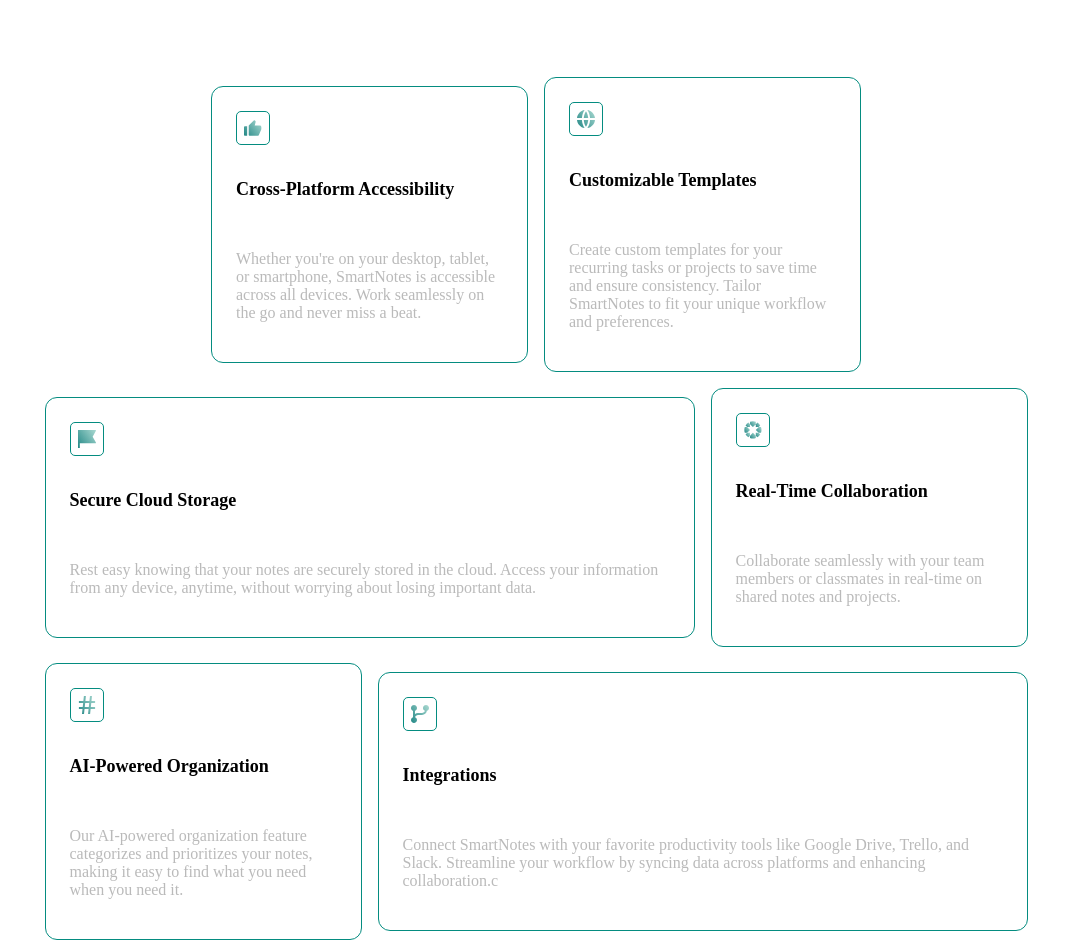
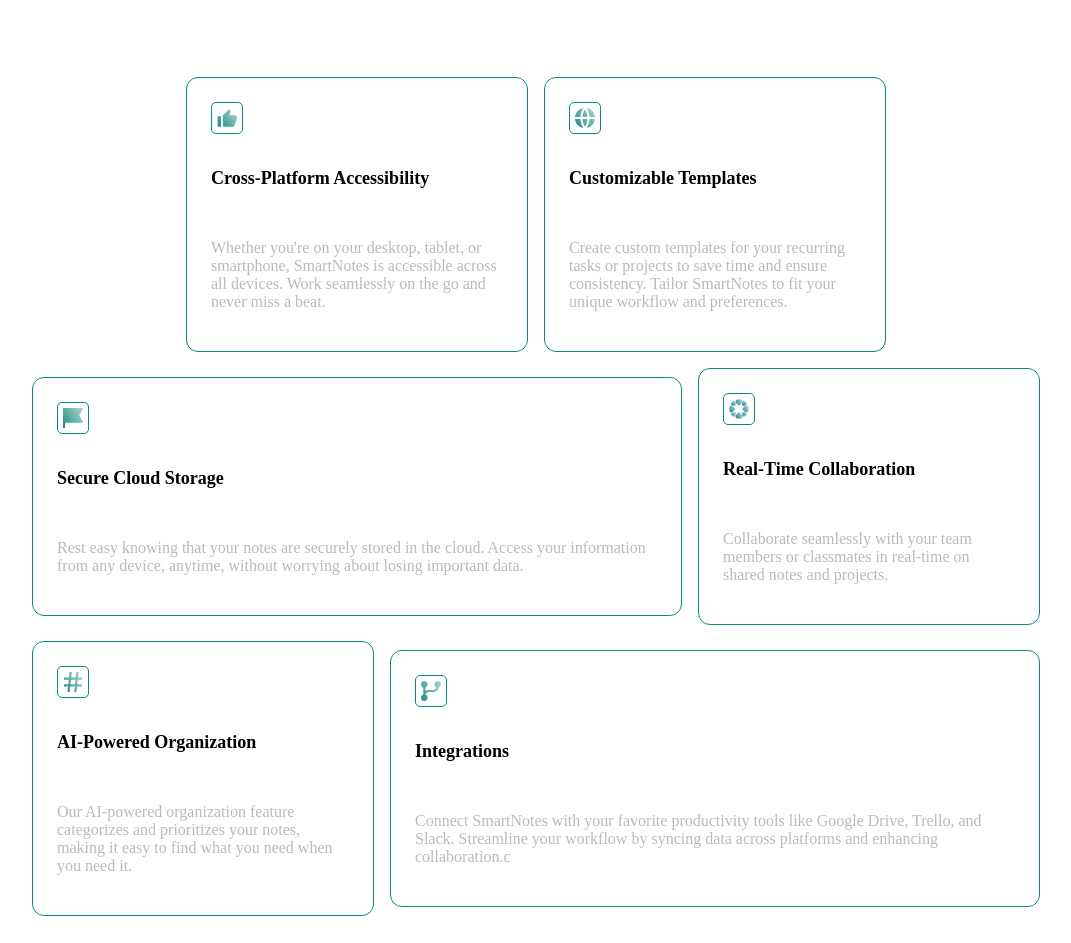
Before and after one commit to tanyf5/smart-notes-repo, a website: page src/partials/benefits.html in a window 1280 px wide. Shown: the part 311-1254 px from the top of the page, without its empty margins (124-1195 px from the left). Drawn offline with Linux system fonts and the light colour scheme; files that its build step writes are made by us from their sources.

Commit message:
benefits section fixed, li width and hight

```diff
--- a/src/partials/benefits.html
+++ b/src/partials/benefits.html
@@ -1,123 +1,328 @@
 <section class="benefits container" id="benefits">
-    <link rel="stylesheet" href="./src/styles/benefits.css">
+  <link rel="stylesheet" href="./src/styles/benefits.css" />
   <div class="benefits-wrapper">
     <div class="benef-title-wrapper">
-            <h2 class="benefits-title">Discover the Power of <span class="benef-title-span">SmartNotes</span></h2>
-            <p class="benef-par">SmartNotes is packed with innovative features designed to revolutionize the way you take notes, collaborate with others, and stay organized.</p>
+      <h2 class="benefits-title">
+        Discover the Power of <span class="benef-title-span">SmartNotes</span>
+      </h2>
+      <p class="benef-par">
+        SmartNotes is packed with innovative features designed to revolutionize
+        the way you take notes, collaborate with others, and stay organized.
+      </p>
     </div>
     <ul class="benef-list">
       <li class="benef-item">
-                <svg class="benef-icon" width="18px" height="18px" viewBox="0 0 23 20" fill="none" xmlns="http://www.w3.org/2000/svg">
-                    <path d="M1.00807 7.9031H4.03229V20H1.00807C0.451334 20 0 19.5487 0 18.9919V8.91117C0 8.35443 0.451334 7.9031 1.00807 7.9031ZM6.34369 6.59977L12.7959 0.147635C12.9732 -0.0297351 13.254 -0.0496848 13.4546 0.10081L14.3141 0.745412C14.8027 1.11187 15.0229 1.73628 14.8722 2.32815L13.7096 6.89503H20.1614C21.275 6.89503 22.1776 7.79769 22.1776 8.91117V11.0325C22.1776 11.2959 22.126 11.5567 22.0258 11.8001L18.9064 19.3757C18.7509 19.7534 18.3827 20 17.9742 20H7.05651C6.49977 20 6.04843 19.5487 6.04843 18.9919V7.31259C6.04843 7.04523 6.15464 6.78883 6.34369 6.59977Z" fill="url(#paint0_linear_4111_1659)"/>
+        <div class="benef-icon">
+          <svg
+            width="23"
+            height="20"
+            viewBox="0 0 23 20"
+            fill="none"
+            xmlns="http://www.w3.org/2000/svg"
+          >
+            <path
+              d="M1.68858 7.9031H4.7128V20H1.68858C1.13185 20 0.680511 19.5487 0.680511 18.9919V8.91117C0.680511 8.35443 1.13185 7.9031 1.68858 7.9031ZM7.0242 6.59977L13.4764 0.147635C13.6537 -0.0297351 13.9345 -0.0496848 14.1352 0.10081L14.9946 0.745412C15.4832 1.11187 15.7034 1.73628 15.5527 2.32815L14.3901 6.89503H20.842C21.9555 6.89503 22.8581 7.79769 22.8581 8.91117V11.0325C22.8581 11.2959 22.8065 11.5567 22.7063 11.8001L19.5869 19.3757C19.4314 19.7534 19.0632 20 18.6547 20H7.73702C7.18028 20 6.72895 19.5487 6.72895 18.9919V7.31259C6.72895 7.04523 6.83516 6.78883 7.0242 6.59977Z"
+              fill="url(#paint0_linear_4111_295)"
+            />
             <defs>
-                        <linearGradient id="paint0_linear_4111_1659" x1="22.1776" y1="0" x2="-7.03057" y2="23.4744" gradientUnits="userSpaceOnUse">
-                            <stop stop-color="#AAD9D1"/>
-                            <stop offset="1" stop-color="#017373"/>
+              <linearGradient
+                id="paint0_linear_4111_295"
+                x1="22.8581"
+                y1="0"
+                x2="-6.35006"
+                y2="23.4744"
+                gradientUnits="userSpaceOnUse"
+              >
+                <stop stop-color="#AAD9D1" />
+                <stop offset="1" stop-color="#017373" />
               </linearGradient>
             </defs>
           </svg>
+        </div>
         <h3 class="benef-item-ttl">Cross-Platform Accessibility</h3>
-                <p class="benef-item-par">Whether you're on your desktop, tablet, or smartphone, SmartNotes is accessible across all devices. Work seamlessly on the go and never miss a beat.</p>
+        <p class="benef-item-par">
+          Whether you're on your desktop, tablet, or smartphone, SmartNotes is
+          accessible across all devices. Work seamlessly on the go and never
+          miss a beat.
+        </p>
       </li>
       <li class="benef-item">
-                <svg class="benef-icon" width="18px" height="18px" viewBox="0 0 20 20" fill="none" xmlns="http://www.w3.org/2000/svg">
-                    <path d="M0 11.0121H5.5051C5.68498 14.3203 6.74136 17.3934 8.44436 20C3.95783 19.2978 0.453016 15.607 0 11.0121ZM0 8.98798C0.453016 4.39297 3.95783 0.7021 8.44436 0C6.74136 2.60658 5.68498 5.67972 5.5051 8.98798H0ZM20 8.98798H14.4948C14.3149 5.67972 13.2586 2.60658 11.5556 0C16.0422 0.7021 19.547 4.39297 20 8.98798ZM20 11.0121C19.547 15.607 16.0422 19.2978 11.5556 20C13.2586 17.3934 14.3149 14.3203 14.4948 11.0121H20ZM7.51847 11.0121H12.4815C12.309 13.8284 11.4217 16.45 9.99994 18.6951C8.57822 16.45 7.69093 13.8284 7.51847 11.0121ZM7.51847 8.98798C7.69093 6.17157 8.57822 3.54997 9.99994 1.30493C11.4217 3.54997 12.309 6.17157 12.4815 8.98798H7.51847Z" fill="url(#paint0_linear_4111_1665)"/>
+        <div class="benef-icon">
+          <svg
+            width="18px"
+            height="18px"
+            viewBox="0 0 20 20"
+            fill="none"
+            xmlns="http://www.w3.org/2000/svg"
+          >
+            <path
+              d="M0 11.0121H5.5051C5.68498 14.3203 6.74136 17.3934 8.44436 20C3.95783 19.2978 0.453016 15.607 0 11.0121ZM0 8.98798C0.453016 4.39297 3.95783 0.7021 8.44436 0C6.74136 2.60658 5.68498 5.67972 5.5051 8.98798H0ZM20 8.98798H14.4948C14.3149 5.67972 13.2586 2.60658 11.5556 0C16.0422 0.7021 19.547 4.39297 20 8.98798ZM20 11.0121C19.547 15.607 16.0422 19.2978 11.5556 20C13.2586 17.3934 14.3149 14.3203 14.4948 11.0121H20ZM7.51847 11.0121H12.4815C12.309 13.8284 11.4217 16.45 9.99994 18.6951C8.57822 16.45 7.69093 13.8284 7.51847 11.0121ZM7.51847 8.98798C7.69093 6.17157 8.57822 3.54997 9.99994 1.30493C11.4217 3.54997 12.309 6.17157 12.4815 8.98798H7.51847Z"
+              fill="url(#paint0_linear_4111_1665)"
+            />
             <defs>
-                        <linearGradient id="paint0_linear_4111_1665" x1="20" y1="0" x2="-8.42317" y2="20.6005" gradientUnits="userSpaceOnUse">
-                            <stop stop-color="#AAD9D1"/>
-                            <stop offset="1" stop-color="#017373"/>
+              <linearGradient
+                id="paint0_linear_4111_1665"
+                x1="20"
+                y1="0"
+                x2="-8.42317"
+                y2="20.6005"
+                gradientUnits="userSpaceOnUse"
+              >
+                <stop stop-color="#AAD9D1" />
+                <stop offset="1" stop-color="#017373" />
               </linearGradient>
             </defs>
           </svg>
+        </div>
         <h3 class="benef-item-ttl">Customizable Templates</h3>
-                <p class="benef-item-par">Create custom templates for your recurring tasks or projects to save time and ensure consistency. Tailor SmartNotes to fit your unique workflow and preferences.</p>
+        <p class="benef-item-par">
+          Create custom templates for your recurring tasks or projects to save
+          time and ensure consistency. Tailor SmartNotes to fit your unique
+          workflow and preferences.
+        </p>
       </li>
       <li class="benef-item">
-                <svg class="benef-icon" width="18px" height="18px" viewBox="0 0 18 18" fill="none" xmlns="http://www.w3.org/2000/svg">
-                    <path d="M0 0H17.5416C17.7948 0 18 0.212078 18 0.473684C18 0.556115 17.9791 0.637124 17.9395 0.708698L14.6651 6.63158L17.9395 12.5544C18.0651 12.7816 17.9887 13.0709 17.769 13.2007C17.6997 13.2417 17.6214 13.2632 17.5416 13.2632H1.83313V18H0V0Z" fill="url(#paint0_linear_4111_1671)"/>
+        <div class="benef-icon">
+          <svg
+            width="18px"
+            height="18px"
+            viewBox="0 0 18 18"
+            fill="none"
+            xmlns="http://www.w3.org/2000/svg"
+          >
+            <path
+              d="M0 0H17.5416C17.7948 0 18 0.212078 18 0.473684C18 0.556115 17.9791 0.637124 17.9395 0.708698L14.6651 6.63158L17.9395 12.5544C18.0651 12.7816 17.9887 13.0709 17.769 13.2007C17.6997 13.2417 17.6214 13.2632 17.5416 13.2632H1.83313V18H0V0Z"
+              fill="url(#paint0_linear_4111_1671)"
+            />
             <defs>
-                        <linearGradient id="paint0_linear_4111_1671" x1="18" y1="0" x2="-7.58085" y2="18.5405" gradientUnits="userSpaceOnUse">
-                            <stop stop-color="#AAD9D1"/>
-                            <stop offset="1" stop-color="#017373"/>
+              <linearGradient
+                id="paint0_linear_4111_1671"
+                x1="18"
+                y1="0"
+                x2="-7.58085"
+                y2="18.5405"
+                gradientUnits="userSpaceOnUse"
+              >
+                <stop stop-color="#AAD9D1" />
+                <stop offset="1" stop-color="#017373" />
               </linearGradient>
             </defs>
           </svg>
+        </div>
         <h3 class="benef-item-ttl">Secure Cloud Storage</h3>
-                <p class="benef-item-par">Rest easy knowing that your notes are securely stored in the cloud. Access your information from any device, anytime, without worrying about losing important data.</p>
+        <p class="benef-item-par">
+          Rest easy knowing that your notes are securely stored in the cloud.
+          Access your information from any device, anytime, without worrying
+          about losing important data.
+        </p>
       </li>
       <li class="benef-item">
-                <svg class="benef-icon" width="18px" height="18px" viewBox="0 0 24 24" fill="none" xmlns="http://www.w3.org/2000/svg">
-                    <path d="M15.7697 1.11676V4.20108L11.9432 8.02756H11.855L8.02856 4.20108V1.11561C9.23801 0.681538 10.5402 0.444458 11.8986 0.444458C13.2569 0.444458 14.5603 0.681537 15.7697 1.11676Z" fill="url(#paint0_linear_4111_1679)"/>
-                    <path d="M15.7697 19.5963V22.6806C14.5603 23.1159 13.2569 23.3529 11.8986 23.3529C10.5402 23.3529 9.23801 23.117 8.02856 22.6818V19.5963L11.855 15.7698H11.9432L15.7697 19.5963Z" fill="url(#paint1_linear_4111_1679)"/>
-                    <path d="M21.6818 5.94196L19.5962 8.02758H15.7686V4.20109L17.8542 2.11548C19.4141 3.06609 20.7289 4.3809 21.6818 5.94196Z" fill="url(#paint2_linear_4111_1679)"/>
-                    <path d="M8.0275 15.7698V19.5963L5.94074 21.6831C4.38083 20.7302 3.06601 19.4154 2.11426 17.8554L4.19987 15.7698H8.0275Z" fill="url(#paint3_linear_4111_1679)"/>
-                    <path d="M21.6818 17.8554C20.73 19.4154 19.4152 20.7302 17.8553 21.6831L15.7686 19.5963V15.7698H19.5962L21.6818 17.8554Z" fill="url(#paint4_linear_4111_1679)"/>
-                    <path d="M8.0275 4.20109V8.02758H4.19987L2.11426 5.94196C3.06716 4.3809 4.38197 3.06609 5.94189 2.11548L8.0275 4.20109Z" fill="url(#paint5_linear_4111_1679)"/>
-                    <path d="M23.3517 11.8987C23.3517 13.2571 23.1146 14.5604 22.6794 15.7699H19.5962L15.7686 11.9423V11.8552L19.5962 8.02759H22.6794C23.1146 9.23704 23.3517 10.5404 23.3517 11.8987Z" fill="url(#paint6_linear_4111_1679)"/>
-                    <path d="M8.02744 11.8552V11.9423L4.19981 15.7699H1.11663C0.681415 14.5604 0.444336 13.2571 0.444336 11.8987C0.444336 10.5404 0.681415 9.23704 1.11663 8.02759H4.19981L8.02744 11.8552Z" fill="url(#paint7_linear_4111_1679)"/>
+        <div class="benef-icon">
+          <svg
+            width="18px"
+            height="18px"
+            viewBox="0 0 24 24"
+            fill="none"
+            xmlns="http://www.w3.org/2000/svg"
+          >
+            <path
+              d="M15.7697 1.11676V4.20108L11.9432 8.02756H11.855L8.02856 4.20108V1.11561C9.23801 0.681538 10.5402 0.444458 11.8986 0.444458C13.2569 0.444458 14.5603 0.681537 15.7697 1.11676Z"
+              fill="url(#paint0_linear_4111_1679)"
+            />
+            <path
+              d="M15.7697 19.5963V22.6806C14.5603 23.1159 13.2569 23.3529 11.8986 23.3529C10.5402 23.3529 9.23801 23.117 8.02856 22.6818V19.5963L11.855 15.7698H11.9432L15.7697 19.5963Z"
+              fill="url(#paint1_linear_4111_1679)"
+            />
+            <path
+              d="M21.6818 5.94196L19.5962 8.02758H15.7686V4.20109L17.8542 2.11548C19.4141 3.06609 20.7289 4.3809 21.6818 5.94196Z"
+              fill="url(#paint2_linear_4111_1679)"
+            />
+            <path
+              d="M8.0275 15.7698V19.5963L5.94074 21.6831C4.38083 20.7302 3.06601 19.4154 2.11426 17.8554L4.19987 15.7698H8.0275Z"
+              fill="url(#paint3_linear_4111_1679)"
+            />
+            <path
+              d="M21.6818 17.8554C20.73 19.4154 19.4152 20.7302 17.8553 21.6831L15.7686 19.5963V15.7698H19.5962L21.6818 17.8554Z"
+              fill="url(#paint4_linear_4111_1679)"
+            />
+            <path
+              d="M8.0275 4.20109V8.02758H4.19987L2.11426 5.94196C3.06716 4.3809 4.38197 3.06609 5.94189 2.11548L8.0275 4.20109Z"
+              fill="url(#paint5_linear_4111_1679)"
+            />
+            <path
+              d="M23.3517 11.8987C23.3517 13.2571 23.1146 14.5604 22.6794 15.7699H19.5962L15.7686 11.9423V11.8552L19.5962 8.02759H22.6794C23.1146 9.23704 23.3517 10.5404 23.3517 11.8987Z"
+              fill="url(#paint6_linear_4111_1679)"
+            />
+            <path
+              d="M8.02744 11.8552V11.9423L4.19981 15.7699H1.11663C0.681415 14.5604 0.444336 13.2571 0.444336 11.8987C0.444336 10.5404 0.681415 9.23704 1.11663 8.02759H4.19981L8.02744 11.8552Z"
+              fill="url(#paint7_linear_4111_1679)"
+            />
             <defs>
-                        <linearGradient id="paint0_linear_4111_1679" x1="15.7697" y1="0.444458" x2="4.92561" y2="8.46786" gradientUnits="userSpaceOnUse">
-                            <stop stop-color="#AAD9D1"/>
-                            <stop offset="1" stop-color="#017373"/>
+              <linearGradient
+                id="paint0_linear_4111_1679"
+                x1="15.7697"
+                y1="0.444458"
+                x2="4.92561"
+                y2="8.46786"
+                gradientUnits="userSpaceOnUse"
+              >
+                <stop stop-color="#AAD9D1" />
+                <stop offset="1" stop-color="#017373" />
               </linearGradient>
-                        <linearGradient id="paint1_linear_4111_1679" x1="15.7697" y1="15.7698" x2="4.92561" y2="23.7932" gradientUnits="userSpaceOnUse">
-                            <stop stop-color="#AAD9D1"/>
-                            <stop offset="1" stop-color="#017373"/>
+              <linearGradient
+                id="paint1_linear_4111_1679"
+                x1="15.7697"
+                y1="15.7698"
+                x2="4.92561"
+                y2="23.7932"
+                gradientUnits="userSpaceOnUse"
+              >
+                <stop stop-color="#AAD9D1" />
+                <stop offset="1" stop-color="#017373" />
               </linearGradient>
-                        <linearGradient id="paint2_linear_4111_1679" x1="21.6818" y1="2.11548" x2="13.2793" y2="8.20664" gradientUnits="userSpaceOnUse">
-                            <stop stop-color="#AAD9D1"/>
-                            <stop offset="1" stop-color="#017373"/>
+              <linearGradient
+                id="paint2_linear_4111_1679"
+                x1="21.6818"
+                y1="2.11548"
+                x2="13.2793"
+                y2="8.20664"
+                gradientUnits="userSpaceOnUse"
+              >
+                <stop stop-color="#AAD9D1" />
+                <stop offset="1" stop-color="#017373" />
               </linearGradient>
-                        <linearGradient id="paint3_linear_4111_1679" x1="8.0275" y1="15.7698" x2="-0.376153" y2="21.8606" gradientUnits="userSpaceOnUse">
-                            <stop stop-color="#AAD9D1"/>
-                            <stop offset="1" stop-color="#017373"/>
+              <linearGradient
+                id="paint3_linear_4111_1679"
+                x1="8.0275"
+                y1="15.7698"
+                x2="-0.376153"
+                y2="21.8606"
+                gradientUnits="userSpaceOnUse"
+              >
+                <stop stop-color="#AAD9D1" />
+                <stop offset="1" stop-color="#017373" />
               </linearGradient>
-                        <linearGradient id="paint4_linear_4111_1679" x1="21.6818" y1="15.7698" x2="13.2781" y2="21.8606" gradientUnits="userSpaceOnUse">
-                            <stop stop-color="#AAD9D1"/>
-                            <stop offset="1" stop-color="#017373"/>
+              <linearGradient
+                id="paint4_linear_4111_1679"
+                x1="21.6818"
+                y1="15.7698"
+                x2="13.2781"
+                y2="21.8606"
+                gradientUnits="userSpaceOnUse"
+              >
+                <stop stop-color="#AAD9D1" />
+                <stop offset="1" stop-color="#017373" />
               </linearGradient>
-                        <linearGradient id="paint5_linear_4111_1679" x1="8.0275" y1="2.11548" x2="-0.375033" y2="8.20664" gradientUnits="userSpaceOnUse">
-                            <stop stop-color="#AAD9D1"/>
-                            <stop offset="1" stop-color="#017373"/>
+              <linearGradient
+                id="paint5_linear_4111_1679"
+                x1="8.0275"
+                y1="2.11548"
+                x2="-0.375033"
+                y2="8.20664"
+                gradientUnits="userSpaceOnUse"
+              >
+                <stop stop-color="#AAD9D1" />
+                <stop offset="1" stop-color="#017373" />
               </linearGradient>
-                        <linearGradient id="paint6_linear_4111_1679" x1="23.3517" y1="8.02759" x2="12.4217" y2="15.7865" gradientUnits="userSpaceOnUse">
-                            <stop stop-color="#AAD9D1"/>
-                            <stop offset="1" stop-color="#017373"/>
+              <linearGradient
+                id="paint6_linear_4111_1679"
+                x1="23.3517"
+                y1="8.02759"
+                x2="12.4217"
+                y2="15.7865"
+                gradientUnits="userSpaceOnUse"
+              >
+                <stop stop-color="#AAD9D1" />
+                <stop offset="1" stop-color="#017373" />
               </linearGradient>
-                        <linearGradient id="paint7_linear_4111_1679" x1="8.02744" y1="8.02759" x2="-2.90257" y2="15.7865" gradientUnits="userSpaceOnUse">
-                            <stop stop-color="#AAD9D1"/>
-                            <stop offset="1" stop-color="#017373"/>
+              <linearGradient
+                id="paint7_linear_4111_1679"
+                x1="8.02744"
+                y1="8.02759"
+                x2="-2.90257"
+                y2="15.7865"
+                gradientUnits="userSpaceOnUse"
+              >
+                <stop stop-color="#AAD9D1" />
+                <stop offset="1" stop-color="#017373" />
               </linearGradient>
             </defs>
           </svg>
+        </div>
         <h3 class="benef-item-ttl">Real-Time Collaboration</h3>
-                <p class="benef-item-par">Collaborate seamlessly with your team members or classmates in real-time on shared notes and projects.</p>
+        <p class="benef-item-par">
+          Collaborate seamlessly with your team members or classmates in
+          real-time on shared notes and projects.
+        </p>
       </li>
       <li class="benef-item">
-                <svg class="benef-icon" width="18px" height="18px" viewBox="0 0 18 20" fill="none" xmlns="http://www.w3.org/2000/svg">
-                    <path d="M4.25731 12.2222L4.73029 7.77778H0V5.55556H4.96677L5.55798 0H7.82032L7.22914 5.55556H11.7168L12.308 0H14.5703L13.9791 5.55556H18V7.77778H13.7427L13.2697 12.2222H18V14.4444H13.0332L12.442 20H10.1797L10.7709 14.4444H6.28323L5.69202 20H3.42962L4.02083 14.4444H0V12.2222H4.25731ZM6.51971 12.2222H11.0073L11.4803 7.77778H6.99266L6.51971 12.2222Z" fill="url(#paint0_linear_4111_1693)"/>
+        <div class="benef-icon">
+          <svg
+            width="18px"
+            height="18px"
+            viewBox="0 0 18 20"
+            fill="none"
+            xmlns="http://www.w3.org/2000/svg"
+          >
+            <path
+              d="M4.25731 12.2222L4.73029 7.77778H0V5.55556H4.96677L5.55798 0H7.82032L7.22914 5.55556H11.7168L12.308 0H14.5703L13.9791 5.55556H18V7.77778H13.7427L13.2697 12.2222H18V14.4444H13.0332L12.442 20H10.1797L10.7709 14.4444H6.28323L5.69202 20H3.42962L4.02083 14.4444H0V12.2222H4.25731ZM6.51971 12.2222H11.0073L11.4803 7.77778H6.99266L6.51971 12.2222Z"
+              fill="url(#paint0_linear_4111_1693)"
+            />
             <defs>
-                        <linearGradient id="paint0_linear_4111_1693" x1="18" y1="0" x2="-9.37193" y2="17.8547" gradientUnits="userSpaceOnUse">
-                            <stop stop-color="#AAD9D1"/>
-                            <stop offset="1" stop-color="#017373"/>
+              <linearGradient
+                id="paint0_linear_4111_1693"
+                x1="18"
+                y1="0"
+                x2="-9.37193"
+                y2="17.8547"
+                gradientUnits="userSpaceOnUse"
+              >
+                <stop stop-color="#AAD9D1" />
+                <stop offset="1" stop-color="#017373" />
               </linearGradient>
             </defs>
           </svg>
+        </div>
         <h3 class="benef-item-ttl">AI-Powered Organization</h3>
-                <p class="benef-item-par">Our AI-powered organization feature categorizes and prioritizes your notes, making it easy to find what you need when you need it.</p>
+        <p class="benef-item-par">
+          Our AI-powered organization feature categorizes and prioritizes your
+          notes, making it easy to find what you need when you need it.
+        </p>
       </li>
       <li class="benef-item">
-                <svg class="benef-icon" width="18px" height="18px" viewBox="0 0 18 18" fill="none" xmlns="http://www.w3.org/2000/svg">
-                    <path d="M4.10508 12.2101C5.21506 12.6501 6 13.7334 6 15C6 16.6569 4.65685 18 3 18C1.34315 18 0 16.6569 0 15C0 13.6938 0.83481 12.5825 2 12.1707V5.82929C0.83481 5.41746 0 4.30622 0 3C0 1.34315 1.34315 0 3 0C4.65685 0 6 1.34315 6 3C6 4.30622 5.16519 5.41746 4 5.82929V8.9996C4.83566 8.3719 5.87439 8 7 8H11C12.3835 8 13.5482 7.0635 13.8949 5.78991C12.7849 5.34988 12 4.26661 12 3C12 1.34315 13.3431 0 15 0C16.6569 0 18 1.34315 18 3C18 4.3332 17.1303 5.46329 15.9274 5.85392C15.5222 8.2085 13.4703 10 11 10H7C5.61653 10 4.45179 10.9365 4.10508 12.2101Z" fill="url(#paint0_linear_4111_1699)"/>
+        <div class="benef-icon">
+          <svg
+            width="18px"
+            height="18px"
+            viewBox="0 0 18 18"
+            fill="none"
+            xmlns="http://www.w3.org/2000/svg"
+          >
+            <path
+              d="M4.10508 12.2101C5.21506 12.6501 6 13.7334 6 15C6 16.6569 4.65685 18 3 18C1.34315 18 0 16.6569 0 15C0 13.6938 0.83481 12.5825 2 12.1707V5.82929C0.83481 5.41746 0 4.30622 0 3C0 1.34315 1.34315 0 3 0C4.65685 0 6 1.34315 6 3C6 4.30622 5.16519 5.41746 4 5.82929V8.9996C4.83566 8.3719 5.87439 8 7 8H11C12.3835 8 13.5482 7.0635 13.8949 5.78991C12.7849 5.34988 12 4.26661 12 3C12 1.34315 13.3431 0 15 0C16.6569 0 18 1.34315 18 3C18 4.3332 17.1303 5.46329 15.9274 5.85392C15.5222 8.2085 13.4703 10 11 10H7C5.61653 10 4.45179 10.9365 4.10508 12.2101Z"
+              fill="url(#paint0_linear_4111_1699)"
+            />
             <defs>
-                        <linearGradient id="paint0_linear_4111_1699" x1="18" y1="0" x2="-7.58085" y2="18.5405" gradientUnits="userSpaceOnUse">
-                            <stop stop-color="#AAD9D1"/>
-                            <stop offset="1" stop-color="#017373"/>
+              <linearGradient
+                id="paint0_linear_4111_1699"
+                x1="18"
+                y1="0"
+                x2="-7.58085"
+                y2="18.5405"
+                gradientUnits="userSpaceOnUse"
+              >
+                <stop stop-color="#AAD9D1" />
+                <stop offset="1" stop-color="#017373" />
               </linearGradient>
             </defs>
           </svg>
+        </div>
         <h3 class="benef-item-ttl">Integrations</h3>
-                <p class="benef-item-par">Connect SmartNotes with your favorite productivity tools like Google Drive, Trello, and Slack. Streamline your workflow by syncing data across platforms and enhancing collaboration.c</p>
+        <p class="benef-item-par">
+          Connect SmartNotes with your favorite productivity tools like Google
+          Drive, Trello, and Slack. Streamline your workflow by syncing data
+          across platforms and enhancing collaboration.c
+        </p>
       </li>
     </ul>
   </div>
--- a/src/styles/benefits.css
+++ b/src/styles/benefits.css
@@ -29,7 +29,7 @@
 }
 
 .benef-title-span {
-    background: linear-gradient(25deg, #017373 0%, #AAD9D1 100%);
+  background: linear-gradient(25deg, #017373 0%, #aad9d1 100%);
   -webkit-background-clip: text;
   -webkit-text-fill-color: transparent;
   text-fill-color: transparent;
@@ -39,7 +39,7 @@
   font-size: 14px;
   font-weight: 300;
   text-align: center;
-    color: #BABABA;
+  color: #bababa;
 }
 
 .benef-list {
@@ -51,17 +51,24 @@
 }
 
 .benef-icon {
-    height: 18px;
-    width: 18px;
-    border: 1px solid #048C80;
-    padding: 7px;
+  width: 30px;
+  height: 30px;
+  border: 1px solid #048c80;
   border-radius: 5px;
+  display: flex;
+  align-items: center;
+  justify-content: center;
+}
+
+.benef-icon svg {
+  width: 20px;
+  height: 20px;
 }
 
 .benef-item {
   max-width: 335px;
   padding: 24px;
-    border: 0.5px solid #048C80;
+  border: 0.5px solid #048c80;
   border-radius: 12px;
   display: flex;
   flex-direction: column;
@@ -76,11 +83,8 @@
 .benef-item-par {
   font-size: 14px;
   font-weight: 300;
-    color: #BABABA;
+  color: #bababa;
 }
-
-
-
 
 /* Media 744px */
 
@@ -104,7 +108,7 @@
   }
 
   .benef-item {
-        max-width: 267px;
+    max-width: 292px;
   }
 
   .benef-item:nth-child(3),
@@ -120,9 +124,6 @@
     font-size: 16px;
   }
 }
-
-
-
 
 /* Media 1440px */
 
@@ -142,7 +143,8 @@
   .benef-item:nth-child(4),
   .benef-item:nth-child(5),
   .benef-item:nth-child(6) {
-        min-width: 250px;
+    min-width: 273px;
+    min-height: 270px;
   }
 
   .benef-item {
```
Lines whose indentation alone changed are shown as unchanged.
